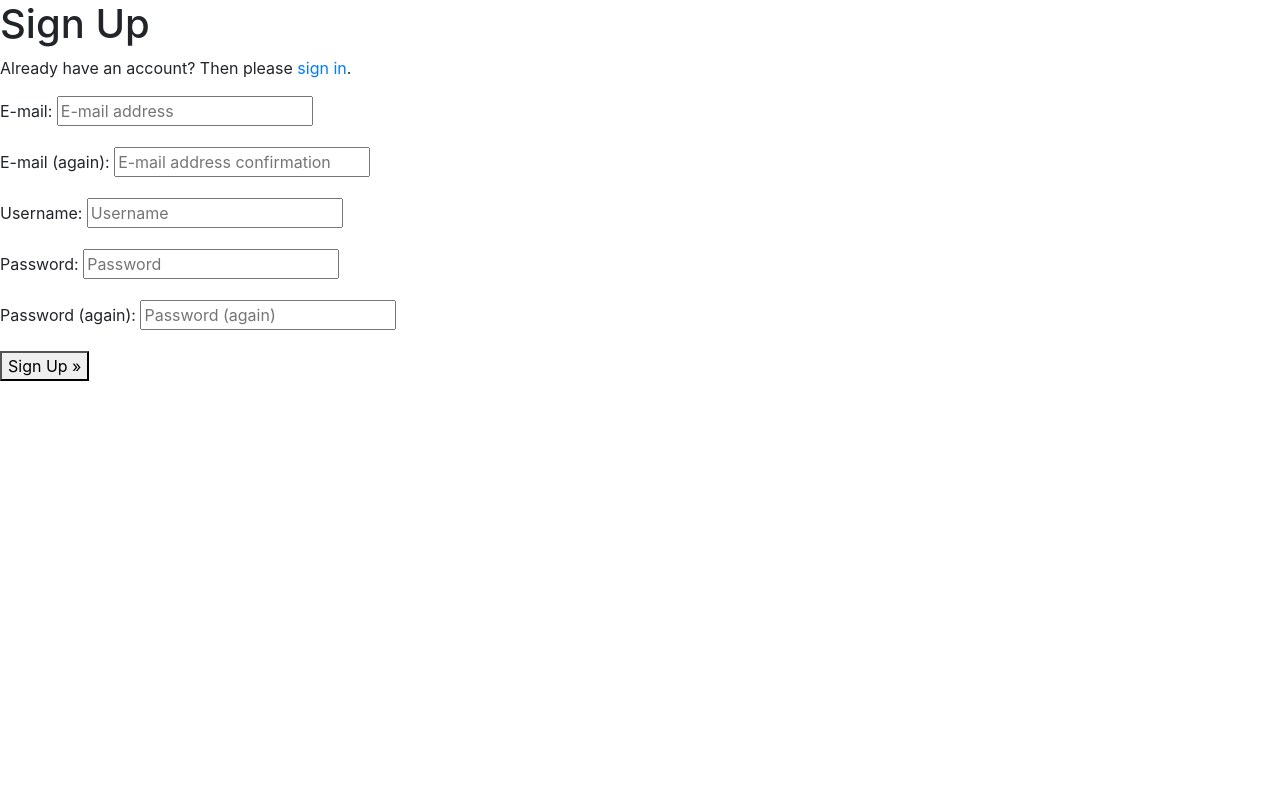
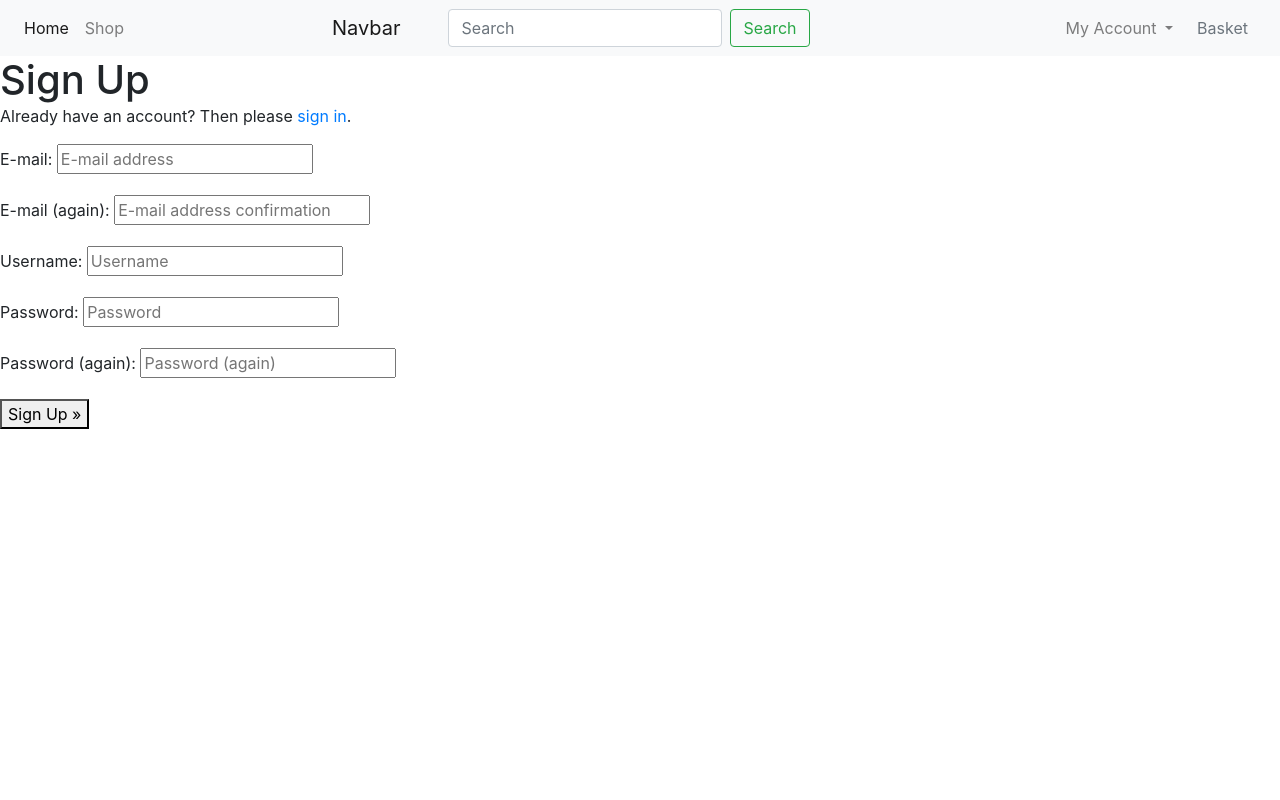
Before and after one commit to Code-Institute-Submissions/Portfolio-Project-5-E-commerce-Store, a Django app: page /accounts/signup/ in a window 1280 px wide. Run offline with Django 3.2, Linux system fonts and the light colour scheme.

Commit message:
Added navbar and created media and static folderto connect the base.css

```diff
--- a/ecommerce_store/settings.py
+++ b/ecommerce_store/settings.py
@@ -153,6 +153,11 @@ USE_TZ = True
 # https://docs.djangoproject.com/en/3.2/howto/static-files/
 
 STATIC_URL = '/static/'
+STATICFILES_DIRS = (os.path.join(BASE_DIR, 'static'),)
+
+MEDIA_URL = '/media/'
+MEDIA_ROOT = os.path.join(BASE_DIR, 'media')
+
 
 # Default primary key field type
 # https://docs.djangoproject.com/en/3.2/ref/settings/#default-auto-field
--- /dev/null
+++ b/static/css/base.css
@@ -0,0 +1,28 @@
+html {
+    height: 100%;
+}
+
+/** -------------------------------------Padding, Margins, Text, **/
+body {
+    min-height: 100vh;
+    margin: 0;
+    padding: 0;
+    display: flex;
+    flex-direction: column;
+}
+
+header {
+    margin: 0;
+}
+
+h1,
+h2,
+h3,
+h4,
+h5 {
+    margin: 0;
+}
+
+a:link {
+    text-decoration: none;
+}
--- a/templates/base.html
+++ b/templates/base.html
@@ -20,9 +20,15 @@
         <!-- Bootstrap CSS -->
         <link rel="stylesheet" href="https://cdn.jsdelivr.net/npm/bootstrap@4.6.2/dist/css/bootstrap.min.css" integrity="sha384-xOolHFLEh07PJGoPkLv1IbcEPTNtaed2xpHsD9ESMhqIYd0nLMwNLD69Npy4HI+N" crossorigin="anonymous">
 
+        <!--Personal CSS-->
+        <link rel="stylesheet" href="{% static 'css/base.css' %}">
+
     {% endblock %}
 
+
+
     {% block extra_css %}
+
     {% endblock %}
 
     {% block corejs %}
@@ -40,7 +46,58 @@
   </head>
   <body>
 
-    <header class="container-fluid fixed-top"></header>
+    <header>
+
+      <div class="container-fluid mb-auto">
+
+        <nav class=" row navbar navbar-expand-lg navbar-light bg-light">
+
+          <button class="navbar-toggler" type="button" data-toggle="collapse" data-target="#navbarSupportedContent" aria-controls="navbarSupportedContent" aria-expanded="false" aria-label="Toggle navigation">
+            <span class="navbar-toggler-icon"></span>
+          </button>
+
+          <div class="collapse navbar-collapse ml-auto" id="navbarSupportedContent">
+            <ul class="navbar-nav">
+              <li class="nav-item active">
+                <a class="nav-link" href="#">Home <span class="sr-only">(current)</span></a>
+              </li>
+              <li class="nav-item">
+                <a class="nav-link" href="#">Shop</a>
+              </li>
+            </ul>
+
+          </div>
+
+          <a class="navbar-brand m-auto" href="#">Navbar</a>
+
+          <form class="form-inline my-2 my-lg-0 m-5">
+            <input class="form-control mr-sm-2" type="search" placeholder="Search" aria-label="Search">
+            <button class="btn btn-outline-success my-2 my-sm-0" type="submit">Search</button>
+          </form>
+
+          <div class="collapse navbar-collapse m-0" id="navbarSupportedContent">
+            <ul class="navbar-nav ml-auto">
+              <li class="nav-item dropdown">
+                <a class="nav-link dropdown-toggle" href="#" role="button" data-toggle="dropdown" aria-expanded="false">
+                  My Account
+                </a>
+                <div class="dropdown-menu">
+                  <a class="dropdown-item" href="#">Sign In</a>
+                  <a class="dropdown-item" href="#">Register</a>
+                  <div class="dropdown-divider"></div>
+                  <a class="dropdown-item" href="#">Something else here</a>
+                </div>
+              </li>
+            </ul>
+
+          </div>
+
+          <a class="nav-link disabled m-0">Basket</a>
+        </nav>
+
+      </div>
+
+    </header>
 
     {% if messages %}
 
```
Also changed, not shown: home/templates/home/index.html (+4 -4 lines), media/homeimg1.jpg (added), 1 other file.
